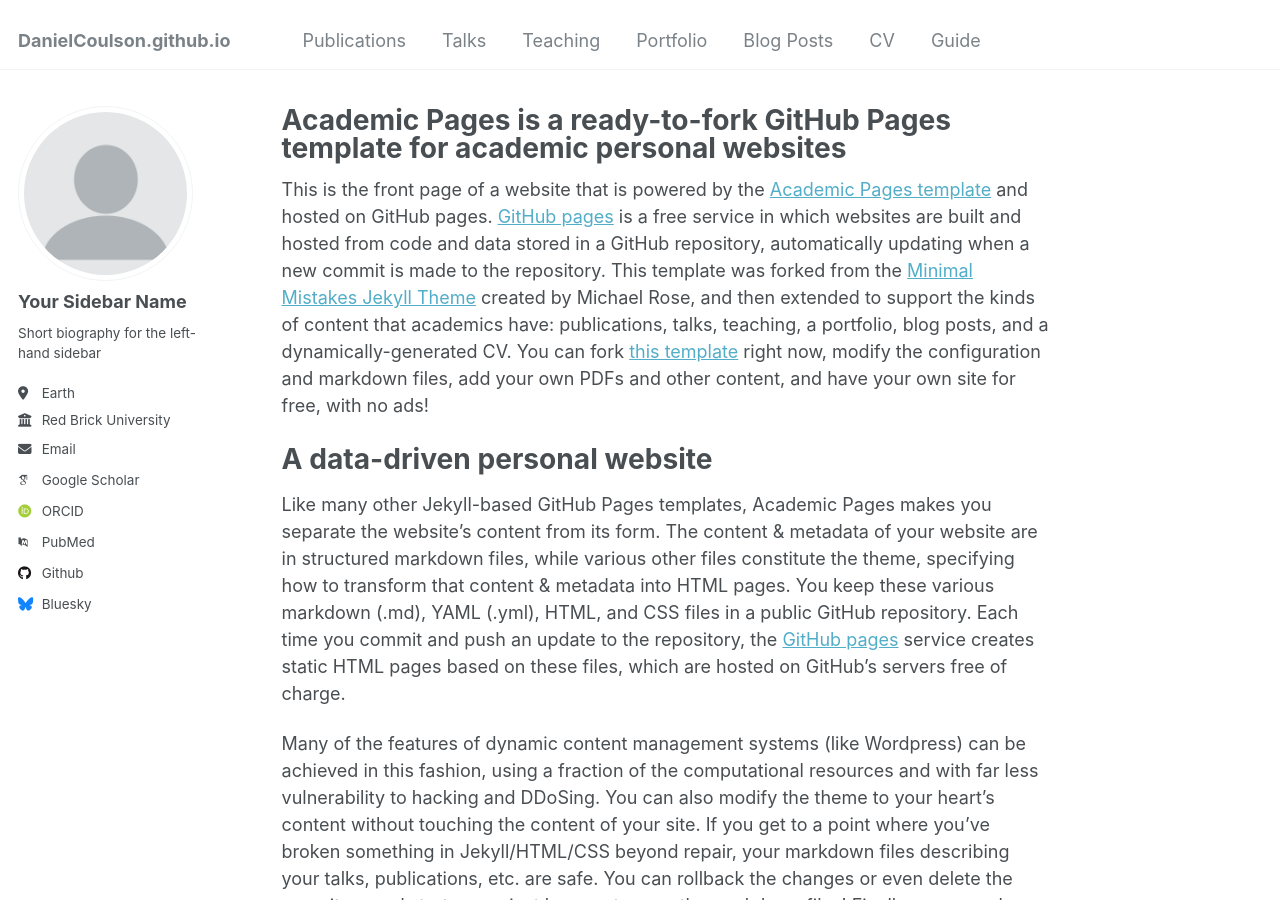
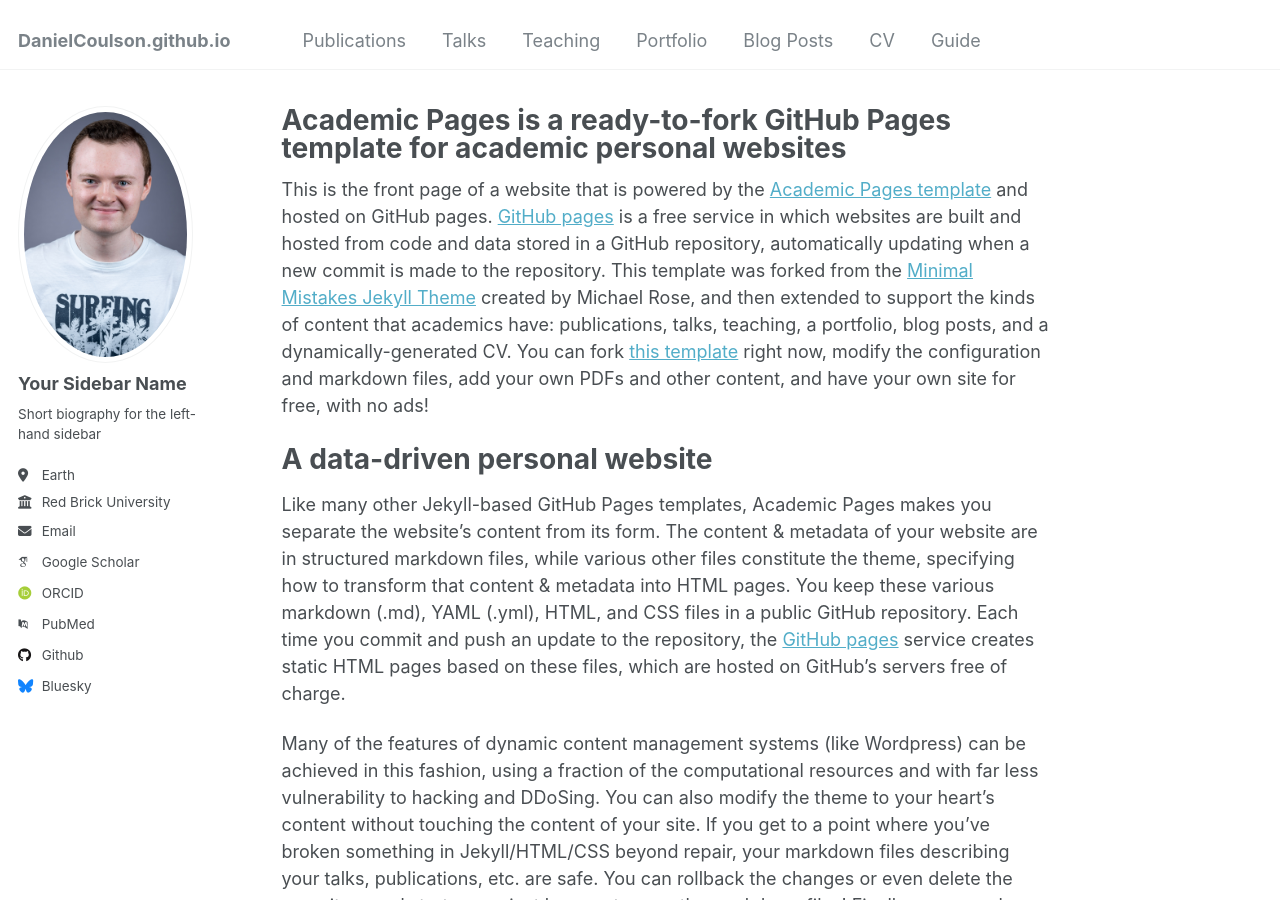
Before and after one commit to DanielCoulson/DanielCoulson.github.io, a Jekyll site: the page built from _pages/about.md, in a window 1280 px wide and 900 px high. Built offline with Jekyll 4.4.1, drawn with Linux system fonts in a browser that asks for light colours; some web fonts are replaced.

Commit message:
Update _config.yml

```diff
--- a/_config.yml
+++ b/_config.yml
@@ -21,7 +21,7 @@ repository               : "DanielCoulson/DanielCoulson.github.io"
 #               Additional customization can be done by editing /_includes/author-profile.html
 author:
   # Biographic information
-  avatar           : "profile.png"
+  avatar           : "Professional_picture.jpg"
   name             : "Your Sidebar Name"
   pronouns         : # example: "she/her"
   bio              : "Short biography for the left-hand sidebar"
```
